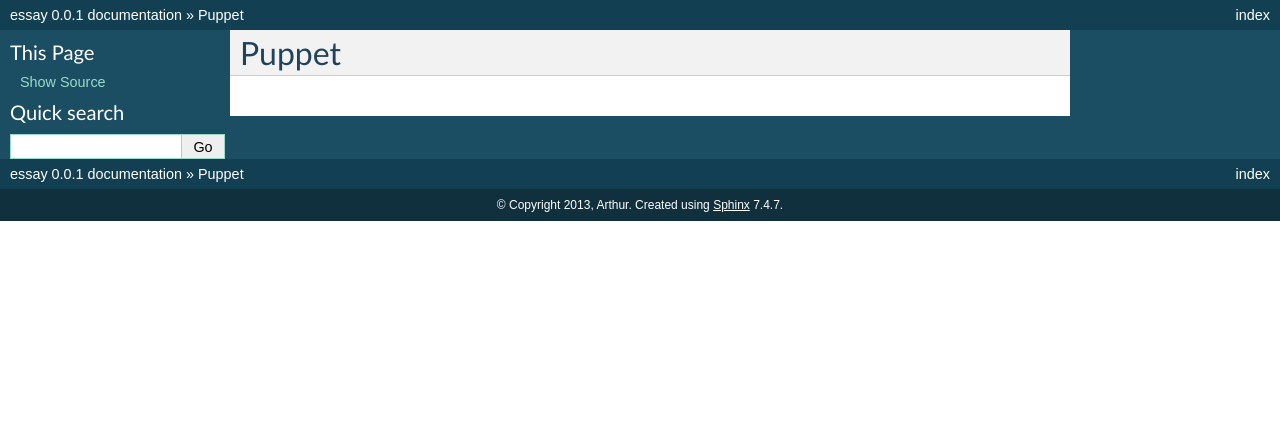
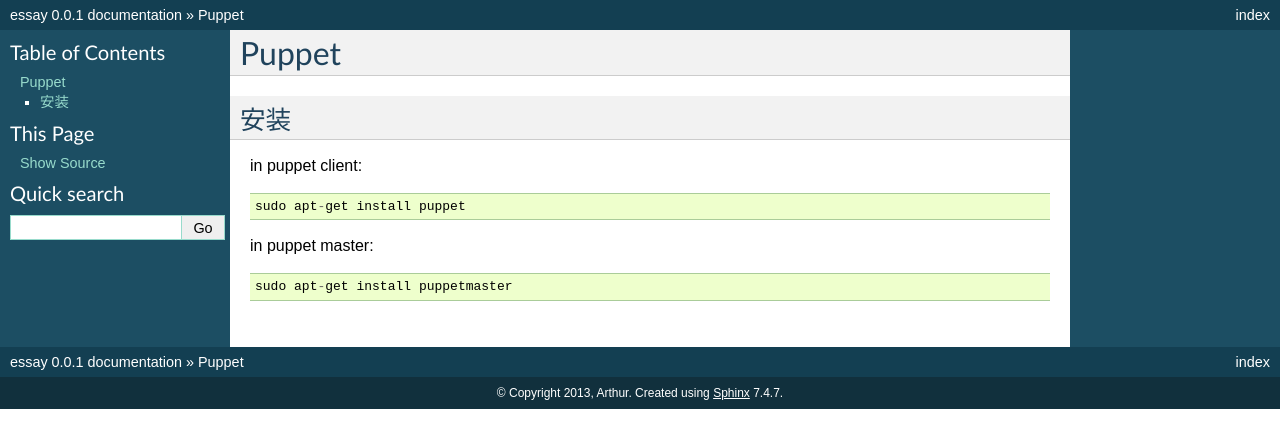
Before and after one commit to largetalk/newdatum, a Sphinx documentation site: the page built from notes/source/201310/puppet.rst, in a window 1280 px wide. Shown: the top 448 px of the page. Built offline with Sphinx 7.4.7, drawn with Linux system fonts in a browser that asks for light colours; formulas are drawn with MathJax 3.

Commit message:
add some text

```diff
--- a/notes/source/201310/puppet.rst
+++ b/notes/source/201310/puppet.rst
@@ -1,3 +1,15 @@
 ==================
 Puppet
 ==================
+
+安装
+===========
+
+in puppet client::
+
+    sudo apt-get install puppet
+
+
+in puppet master::
+
+    sudo apt-get install puppetmaster
```
